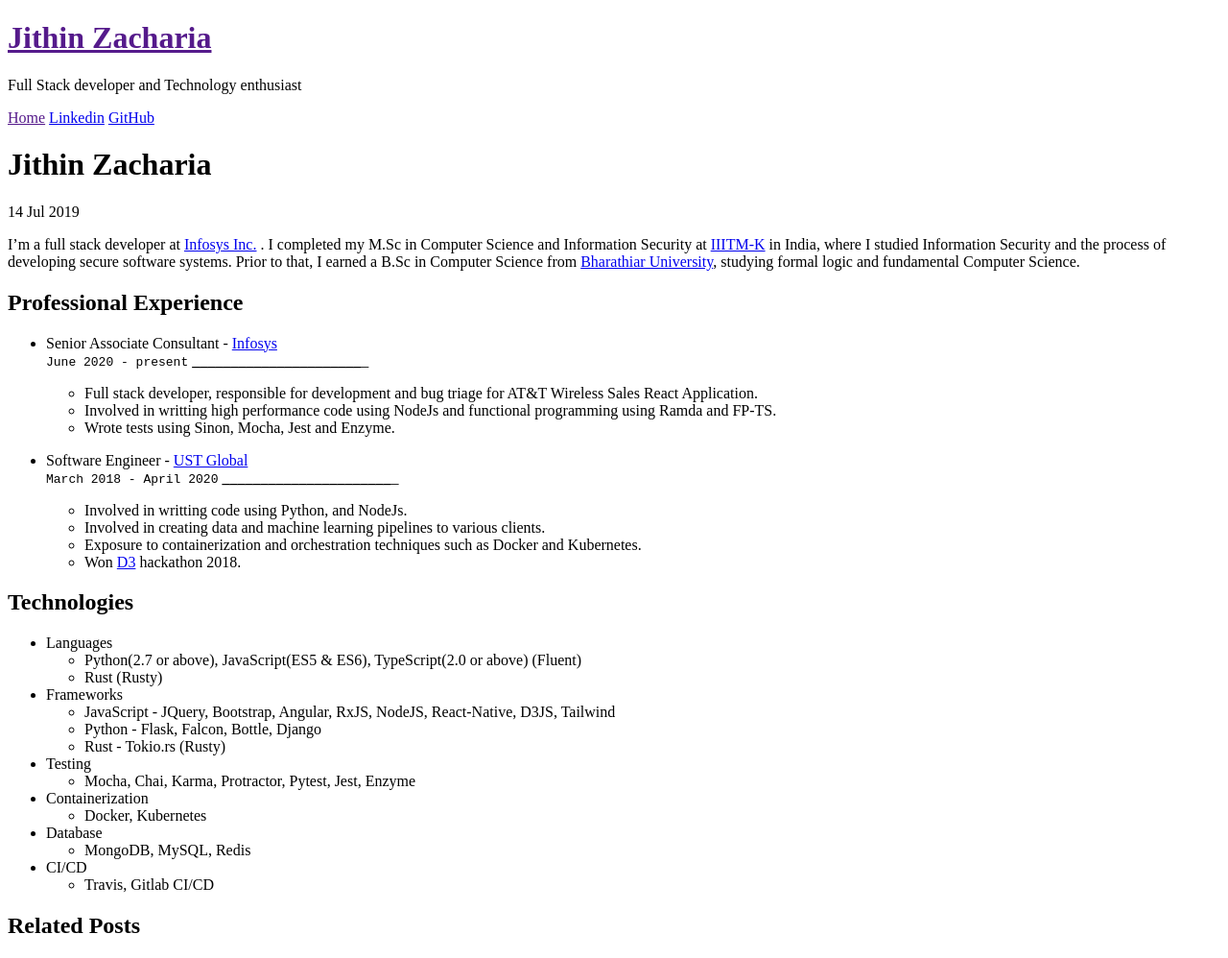
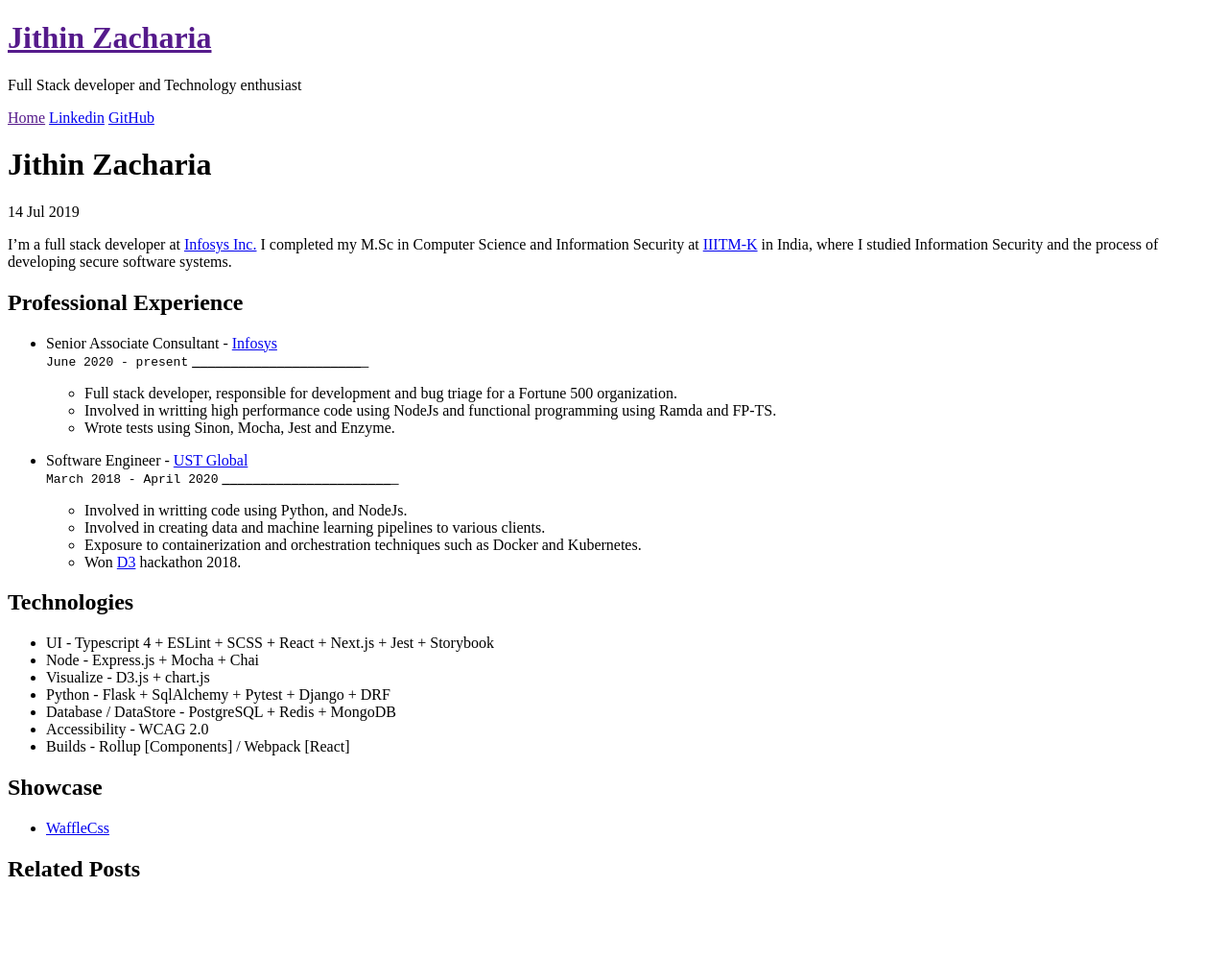
Before and after one commit to Jithinqw/jithinqw.github.io, a Jekyll site: the page built from _posts/2019-7-14-content.md, in a window 1280 px wide. Shown: the whole page at 96% size. Built offline with Jekyll 4.4.1, drawn with Linux system fonts in a browser that asks for light colours; Markdown is read by kramdown in place of the engine named in the settings; after the commit the page ends 939 px from its top, so only the background shows below that.

Commit message:
Content edit

```diff
--- a/_posts/2019-7-14-content.md
+++ b/_posts/2019-7-14-content.md
@@ -3,7 +3,7 @@
 title: Jithin Zacharia
 ---
 
-I’m a full stack developer at <a href="https://www.infosys.com/">Infosys Inc.</a> . I completed my M.Sc in Computer Science and Information Security at <a href="https://www.iiitmk.ac.in/">IIITM-K</a> in India, where I studied Information Security and the process of developing secure software systems. Prior to that, I earned a B.Sc in Computer Science from <a href="https://www.b-u.ac.in/">Bharathiar University</a>, studying formal logic and fundamental Computer Science.
+I’m a full stack developer at [Infosys Inc.](https://www.infosys.com/) I completed my M.Sc in Computer Science and Information Security at [IIITM-K](https://www.iiitmk.ac.in/) in India, where I studied Information Security and the process of developing secure software systems.
 
 ## Professional Experience
 
@@ -11,7 +11,7 @@
     `June 2020 - present`
     ___________________________________________________________________
 
-    * Full stack developer, responsible for development and bug triage for AT&T Wireless Sales React Application.
+    * Full stack developer, responsible for development and bug triage for a Fortune 500 organization.
     * Involved in writting high performance code using NodeJs and functional programming using Ramda and FP-TS.
     * Wrote tests using Sinon, Mocha, Jest and Enzyme.
 
@@ -26,18 +26,14 @@
 
 ## Technologies
 
-* Languages
-    * Python(2.7 or above), JavaScript(ES5 & ES6), TypeScript(2.0 or above) (Fluent)
-    * Rust (Rusty)
-* Frameworks
-    * JavaScript - JQuery, Bootstrap, Angular, RxJS, NodeJS, React-Native, D3JS, Tailwind
-    * Python - Flask, Falcon, Bottle, Django
-    * Rust - Tokio.rs (Rusty)
-* Testing
-    * Mocha, Chai, Karma, Protractor, Pytest, Jest, Enzyme
-* Containerization
-    * Docker, Kubernetes
-* Database
-    * MongoDB, MySQL, Redis
-* CI/CD
-    * Travis, Gitlab CI/CD
+- UI - Typescript 4 + ESLint + SCSS + React + Next.js + Jest + Storybook
+- Node - Express.js + Mocha + Chai
+- Visualize - D3.js + chart.js
+- Python - Flask + SqlAlchemy  + Pytest + Django + DRF
+- Database  / DataStore - PostgreSQL + Redis + MongoDB
+- Accessibility - WCAG 2.0
+- Builds - Rollup [Components] / Webpack [React]
+
+## Showcase
+
+- [WaffleCss](github.com/Jithinqw/waffleCss)
```
